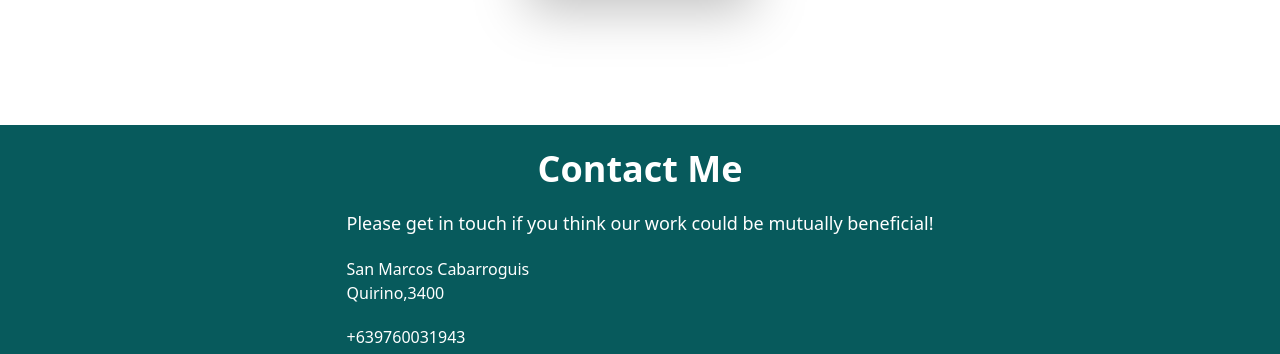
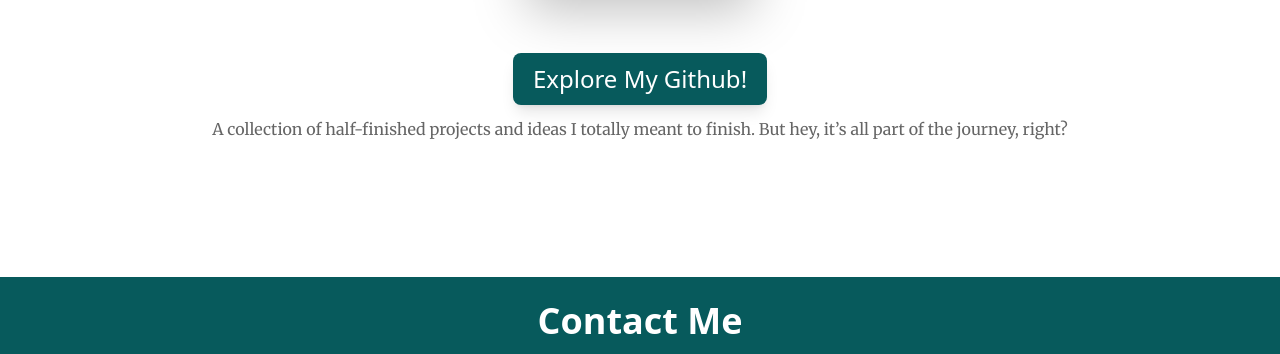
Before and after one commit to jamesBariuad/portfoliov2, a website: page index.html in a window 1280 px wide. Shown: the part 2639-2993 px from the top of the page. Drawn offline with Linux system fonts and the light colour scheme.

Commit message:
Add CTA github button

```diff
--- a/index.html
+++ b/index.html
@@ -25,7 +25,11 @@
       href="https://fonts.googleapis.com/css2?family=Merriweather&family=Montserrat&display=swap"
       rel="stylesheet"
     />
-    <link rel="shortcut icon" href="./assets/logo-no-bg.png" type="image/x-icon">
+    <link
+      rel="shortcut icon"
+      href="./assets/logo-no-bg.png"
+      type="image/x-icon"
+    />
   </head>
 
   <body>
@@ -539,6 +543,21 @@
         </div>
       </div>
 
+      <!-- CTA -->
+      <div class="flex flex-col items-center mt-14 text-center">
+        <a
+          href="https://github.com/jamesBariuad?tab=repositories"
+          target="_blank"
+          class="text-2xl text-white bg-primary rounded-lg shadow-lg px-5 py-2.5"
+        >
+          Explore My Github!
+      </a>
+        <p class="opacity-60 m-2 font-subText mt-3 sm:w-8.5">
+          A collection of half-finished projects and ideas I totally meant to
+          finish. But hey, it’s all part of the journey, right?
+        </p>
+      </div>
+
       <!-- Contact Section -->
       <div
         class="flex gap-y-5 flex-col items-center p-6 bg-primary text-white mt-16 scroll-mt-[80px] mt-32"
--- a/package.json
+++ b/package.json
@@ -1,5 +1,5 @@
 {
   "devDependencies": {
-    "tailwindcss": "^3.4.0"
+    "tailwindcss": "^3.4.17"
   }
 }
```
Also changed, not shown: dist/output.css, 1 other file.
